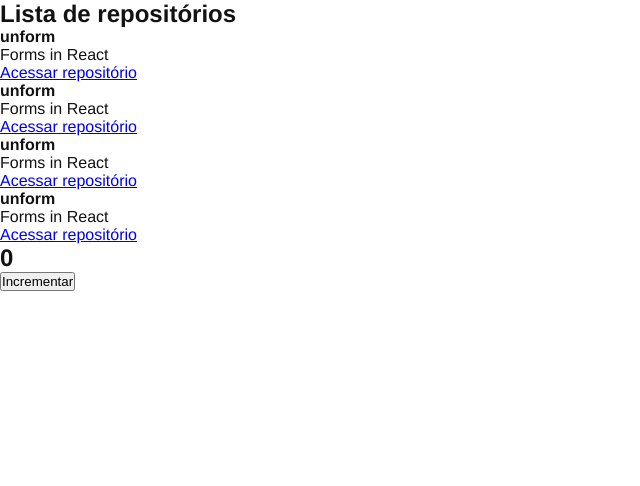
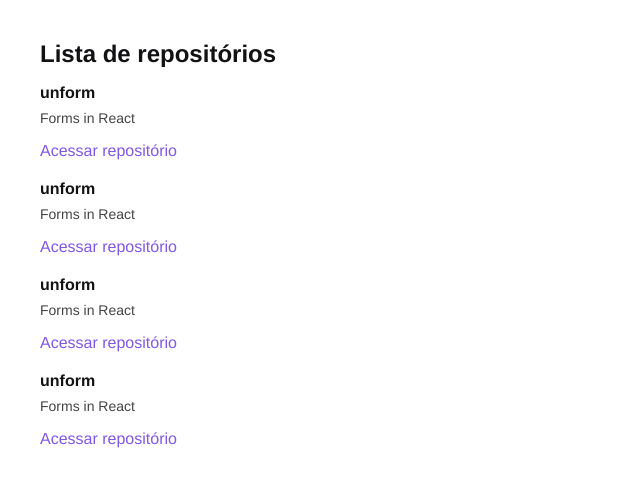
Before and after one commit to pedrolgarcia/github-explorer-react-2021, a React app: page / in a window 1280 px wide. Shown: the top 486 px of the page, without its empty margins (0-640 px from the left). Built offline with nearby package versions, Linux system fonts and the light colour scheme.

Commit message:
feat: repository list style

```diff
--- a/src/App.jsx
+++ b/src/App.jsx
@@ -1,4 +1,3 @@
-import { Counter } from "./components/Counter";
 import { RepositoryList } from "./components/RepositoryList";
 
 import "./styles/global.scss";
@@ -7,7 +6,6 @@
   return (
     <>
       <RepositoryList />
-      <Counter />
     </>
   );
 }
--- a/src/components/Counter.jsx
+++ /dev/null
@@ -1,18 +0,0 @@
-import { useState } from "react";
-
-export function Counter() {
-  const [counter, setCounter] = useState(0);
-
-  function increment() {
-    setCounter(counter + 1);
-  }
-
-  return (
-    <div>
-      <h2>{counter}</h2>
-      <button type="button" onClick={increment}>
-        Incrementar
-      </button>
-    </div>
-  );
-}
--- a/src/components/RepositoryList.jsx
+++ b/src/components/RepositoryList.jsx
@@ -1,4 +1,6 @@
 import { RepositoryItem } from "./RepositoryItem";
+
+import "../styles/repositories.scss"
 
 const repository = {
   name: "unform",
--- /dev/null
+++ b/src/styles/repositories.scss
@@ -0,0 +1,30 @@
+section.repository-list {
+  margin: 40px;
+
+  h1 {
+    margin-bottom: 16px;
+  }
+
+  ul {
+    list-style: none;
+
+    li {
+      & + li {
+        margin-top: 20px;
+      }
+
+      p {
+        font-size: 14px;
+        color: #444;
+        margin-top: 8px;
+      }
+
+      a {
+        display: inline-block;
+        margin-top: 16px;
+        text-decoration: none;
+        color: #8257e6;
+      }
+    }
+  }
+}
```
